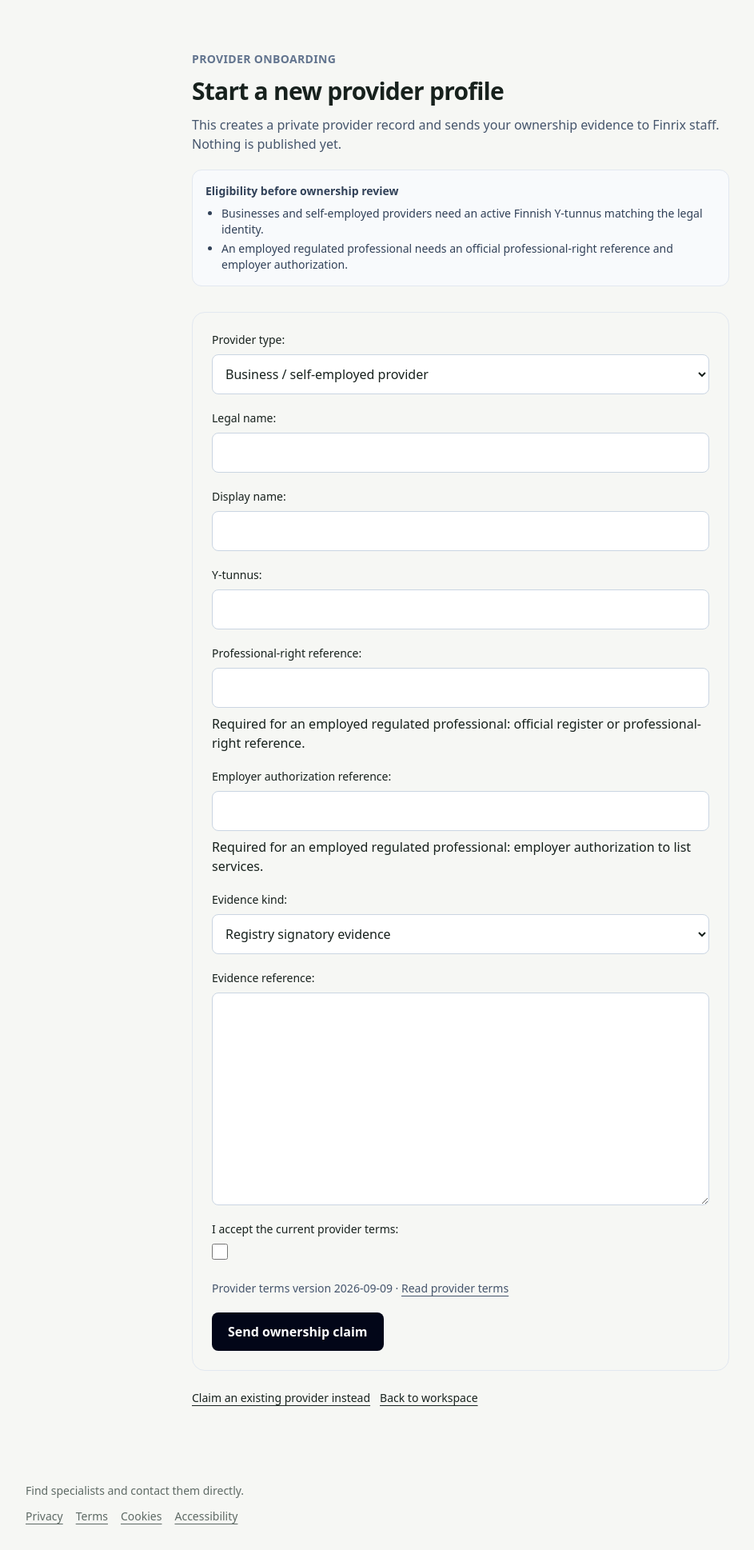
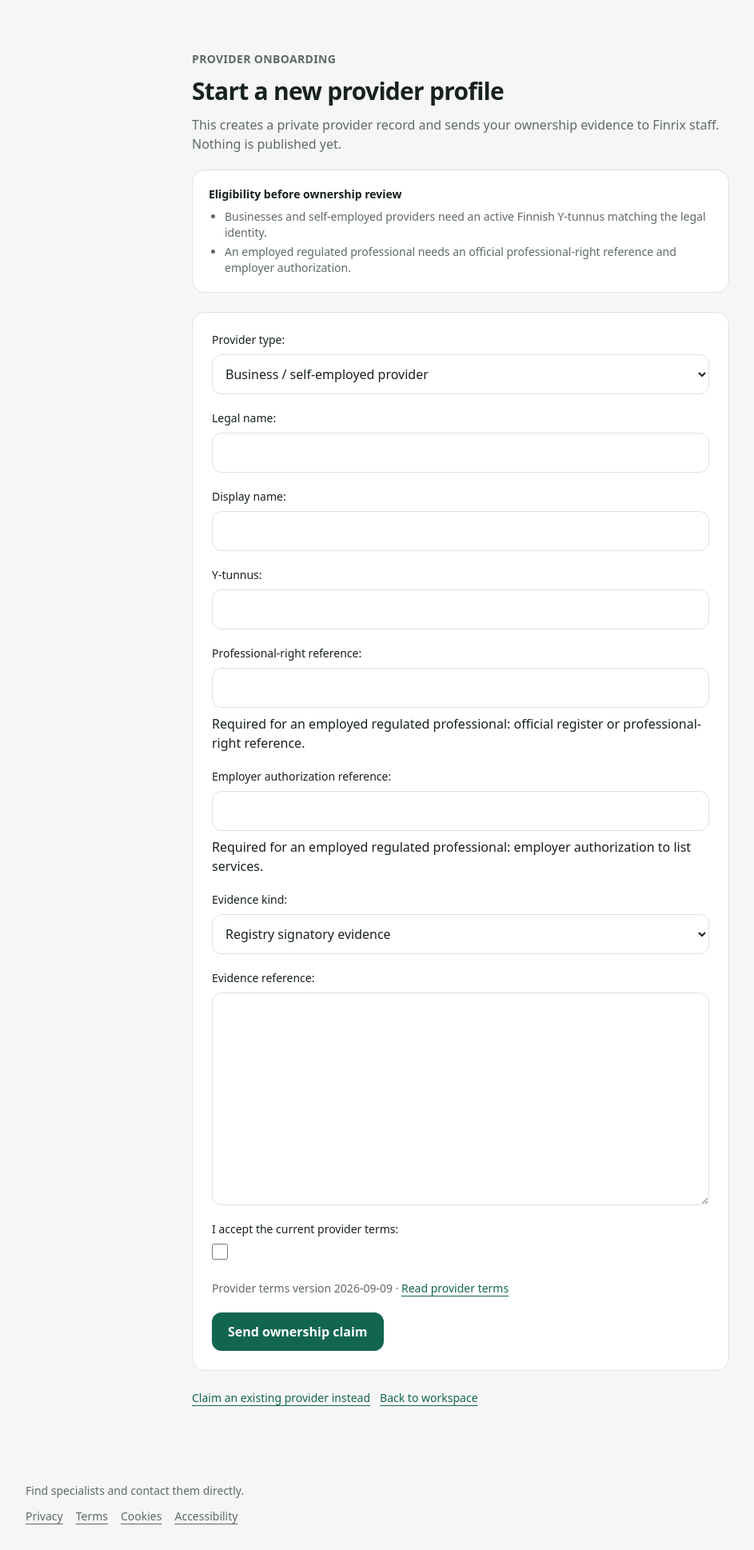
Before and after one commit to StrayForest/palvelut, a Django app: page /palvelut/account/provider/start/ in a window 1280 px wide. Shown: the part 77-2015 px from the top of the page at 80% size, without its empty margins (64-1007 px from the left). Run offline with Django 5.2, Linux system fonts and the light colour scheme; the visitor is signed in with stand-in values (Sample User, id 1); style sheets or scripts are compiled from the project's sources; parts of the project's set-up code (start-up, migrations or seed data) failed here and were passed over; some libraries are stand-ins or nearby versions.

Commit message:
P6: align provider start surface with design contract

```diff
--- a/templates/providers/start_provider.html
+++ b/templates/providers/start_provider.html
@@ -1,32 +1,33 @@
 {% extends "base.html" %}
 {% load i18n %}
+{% get_current_language as LANGUAGE_CODE %}
 {% block title %}{% translate "Start provider profile" %} · Finrix Palvelut{% endblock %}
 {% block content %}
 <section class="mx-auto max-w-2xl py-8" id="provider-start">
-  <p class="text-sm font-semibold uppercase tracking-wide text-slate-500">{% translate "Provider onboarding" %}</p>
+  <p class="text-sm font-semibold uppercase tracking-wide text-[#5E6A65]">{% translate "Provider onboarding" %}</p>
   <h1 class="mt-3 text-3xl font-bold tracking-tight">{% translate "Start a new provider profile" %}</h1>
-  <p class="mt-3 text-slate-600">{% translate "This creates a private provider record and sends your ownership evidence to Finrix staff. Nothing is published yet." %}</p>
-  <div class="mt-5 rounded-xl border border-slate-200 bg-slate-50 p-4 text-sm text-slate-700">
-    <p class="font-semibold">{% translate "Eligibility before ownership review" %}</p>
+  <p class="mt-3 text-[#5E6A65]">{% translate "This creates a private provider record and sends your ownership evidence to Finrix staff. Nothing is published yet." %}</p>
+  <div class="mt-5 rounded-2xl border border-[#DDE3DF] bg-white p-5 text-sm text-[#5E6A65]">
+    <p class="font-semibold text-[#17211D]">{% translate "Eligibility before ownership review" %}</p>
     <ul class="mt-2 list-disc space-y-1 pl-5">
       <li>{% translate "Businesses and self-employed providers need an active Finnish Y-tunnus matching the legal identity." %}</li>
       <li>{% translate "An employed regulated professional needs an official professional-right reference and employer authorization." %}</li>
     </ul>
   </div>
 
-  <form class="mt-8 space-y-5 rounded-2xl border border-slate-200 p-5 sm:p-6 [&_p]:space-y-2 [&_label]:block [&_label]:text-sm [&_label]:font-medium [&_input:not([type=checkbox])]:block [&_input:not([type=checkbox])]:w-full [&_input:not([type=checkbox])]:max-w-full [&_input:not([type=checkbox])]:rounded-lg [&_input:not([type=checkbox])]:border [&_input:not([type=checkbox])]:border-slate-300 [&_input:not([type=checkbox])]:bg-white [&_input:not([type=checkbox])]:px-3 [&_input:not([type=checkbox])]:py-3 [&_input:not([type=checkbox])]:text-base [&_input[type=checkbox]]:mr-2 [&_input[type=checkbox]]:h-5 [&_input[type=checkbox]]:w-5 [&_select]:block [&_select]:w-full [&_select]:max-w-full [&_select]:rounded-lg [&_select]:border [&_select]:border-slate-300 [&_select]:bg-white [&_select]:px-3 [&_select]:py-3 [&_select]:text-base [&_textarea]:block [&_textarea]:min-h-24 [&_textarea]:w-full [&_textarea]:max-w-full [&_textarea]:resize-y [&_textarea]:rounded-lg [&_textarea]:border [&_textarea]:border-slate-300 [&_textarea]:bg-white [&_textarea]:px-3 [&_textarea]:py-3 [&_textarea]:text-base" method="post">
+  <form class="mt-6 space-y-5 rounded-2xl border border-[#DDE3DF] bg-white p-5 sm:p-6 [&_.errorlist]:mb-2 [&_.errorlist]:rounded-xl [&_.errorlist]:bg-red-50 [&_.errorlist]:p-3 [&_.errorlist]:text-sm [&_.errorlist]:text-[#B42318] [&_p]:space-y-2 [&_label]:block [&_label]:text-sm [&_label]:font-medium [&_input:not([type=checkbox])]:block [&_input:not([type=checkbox])]:w-full [&_input:not([type=checkbox])]:max-w-full [&_input:not([type=checkbox])]:rounded-xl [&_input:not([type=checkbox])]:border [&_input:not([type=checkbox])]:border-[#DDE3DF] [&_input:not([type=checkbox])]:bg-white [&_input:not([type=checkbox])]:px-3 [&_input:not([type=checkbox])]:py-3 [&_input:not([type=checkbox])]:text-base [&_input:not([type=checkbox])]:focus:border-[#12664F] [&_input:not([type=checkbox])]:focus:outline-none [&_input:not([type=checkbox])]:focus:ring-2 [&_input:not([type=checkbox])]:focus:ring-[#12664F]/20 [&_input[type=checkbox]]:mr-2 [&_input[type=checkbox]]:h-5 [&_input[type=checkbox]]:w-5 [&_select]:block [&_select]:w-full [&_select]:max-w-full [&_select]:rounded-xl [&_select]:border [&_select]:border-[#DDE3DF] [&_select]:bg-white [&_select]:px-3 [&_select]:py-3 [&_select]:text-base [&_textarea]:block [&_textarea]:min-h-24 [&_textarea]:w-full [&_textarea]:max-w-full [&_textarea]:resize-y [&_textarea]:rounded-xl [&_textarea]:border [&_textarea]:border-[#DDE3DF] [&_textarea]:bg-white [&_textarea]:px-3 [&_textarea]:py-3 [&_textarea]:text-base" method="post">
     {% csrf_token %}
     {{ form.as_p }}
-    <p class="text-sm text-slate-600">
+    <p class="text-sm text-[#5E6A65]">
       {% translate "Provider terms version" %} {{ provider_terms_version }} ·
-      <a class="font-medium underline underline-offset-4" href="{% url 'legal-document' locale='fi' document='terms' %}" target="_blank" rel="noopener">{% translate "Read provider terms" %}</a>
+      <a class="font-medium text-[#12664F] underline underline-offset-4" href="{% url 'legal-document' locale=LANGUAGE_CODE document='terms' %}" target="_blank" rel="noopener">{% translate "Read provider terms" %}</a>
     </p>
-    <button class="inline-flex min-h-11 items-center justify-center rounded-lg bg-slate-950 px-5 py-3 font-semibold text-white focus:outline-none focus:ring-2 focus:ring-slate-950 focus:ring-offset-2" type="submit">{% translate "Send ownership claim" %}</button>
+    <button class="inline-flex min-h-11 items-center justify-center rounded-xl bg-[#12664F] px-5 py-3 font-semibold text-white hover:bg-[#0B4F3C] focus:outline-none focus:ring-2 focus:ring-[#12664F] focus:ring-offset-2" type="submit">{% translate "Send ownership claim" %}</button>
   </form>
 
   <div class="mt-6 flex flex-wrap gap-3 text-sm">
-    <a class="font-medium underline underline-offset-4" href="{% url 'account-claim-list' %}">{% translate "Claim an existing provider instead" %}</a>
-    <a class="font-medium underline underline-offset-4" href="{% url 'provider-workspace' %}">{% translate "Back to workspace" %}</a>
+    <a class="font-medium text-[#12664F] underline underline-offset-4" href="{% url 'account-claim-list' %}">{% translate "Claim an existing provider instead" %}</a>
+    <a class="font-medium text-[#12664F] underline underline-offset-4" href="{% url 'provider-workspace' %}">{% translate "Back to workspace" %}</a>
   </div>
 </section>
 {% endblock %}
```
